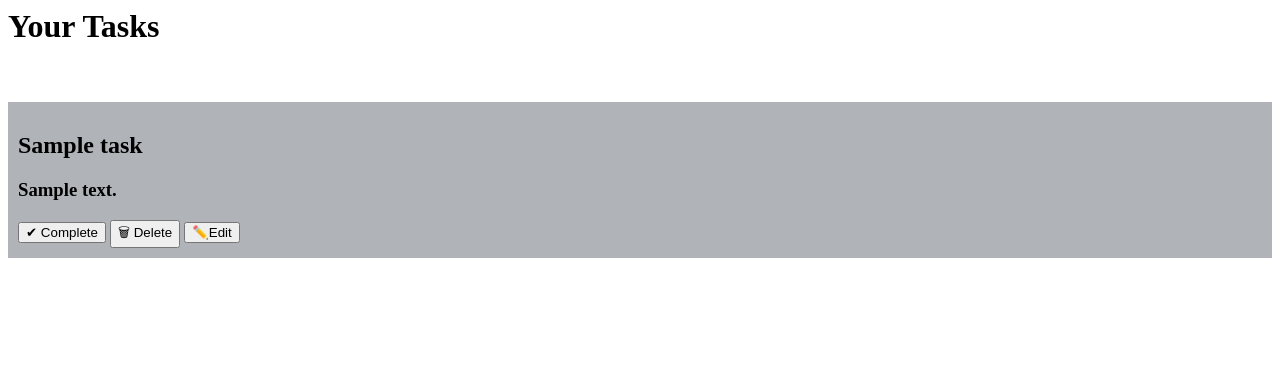
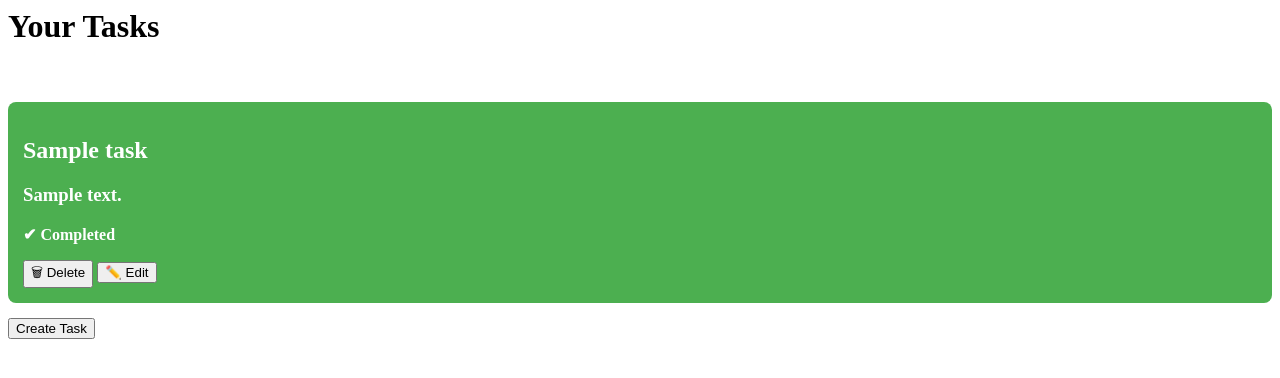
Before and after one commit to Djangodev2010/Crud-application-with-django, a Django app: page / in a window 1280 px wide. Shown: the top 378 px of the page. Run offline with Django 5.2, Linux system fonts and the light colour scheme; a user stored in the database is signed in; tables that the repository leaves empty hold one stand-in row (values such as "Sample post").

Commit message:
adding edit, delete and complete functionality to the project and using the login_required decortor to restrict unknown access

```diff
--- a/app/models.py
+++ b/app/models.py
@@ -7,7 +7,7 @@ class Task(models.Model):
     user = models.ForeignKey(User, on_delete=models.CASCADE, null=True)
     title = models.CharField(max_length=100)
     description = models.CharField(max_length=400)
-    status = models.BooleanField
+    status = models.BooleanField(default=False)
     created_on = models.DateField(auto_now_add=True)
 
     def __str__(self):
--- a/app/urls.py
+++ b/app/urls.py
@@ -5,5 +5,8 @@ urlpatterns = [
     path('', views.index, name='index'),
     path('register', views.register, name='register'),
     path('login', views.login_view, name='login'),
-    path('create-task', views.create_task_view, name='create_task')
+    path('create-task', views.create_task_view, name='create_task'),
+    path('complete-task <int:task_id>', views.complete_task, name='complete_task'),
+    path('delete-task <int:task_id>', views.delete_task, name='delete_task'),
+    path('edit-task <int:task_id>', views.edit_task, name='edit_task')
 ]
--- a/app/views.py
+++ b/app/views.py
@@ -1,7 +1,8 @@
-from django.shortcuts import render, redirect
+from django.shortcuts import render, redirect, get_object_or_404
 from .forms import *
 from django.contrib.auth.decorators import login_required
 from django.contrib.auth import authenticate, login
+from .models import *
 
 # Create your views here.
 
@@ -51,3 +52,27 @@ def create_task_view(request):
     else:
         form = TaskForm()
     return render(request, 'create_task.html', {'form': form})
+
+@login_required
+def complete_task(request, task_id):
+    task = get_object_or_404(Task, id=task_id)
+    task.status = True
+    task.save()
+    return redirect('/')
+
+@login_required
+def delete_task(request, task_id):
+    task = get_object_or_404(Task, id=task_id)
+    task.delete()
+    return redirect('/')
+
+@login_required
+def edit_task(request, task_id):
+    task = get_object_or_404(Task, id=task_id)
+    if request.method == 'POST':
+        form = TaskForm(request.POST, instance=task)
+        form.save()
+        return redirect('/')
+    else:
+        form = TaskForm(instance=task)
+    return render(request, 'edit_task.html', {'form': form})
--- a/templates/index.html
+++ b/templates/index.html
@@ -1,19 +1,28 @@
 <h1>Your Tasks</h1><br><br>
 {% for task in tasks %}
-<div style="background-color:#b0b3b8; padding: 10px; margin-bottom: 15px;">
+<div style="background-color: {% if task.status %}#4CAF50{% else %}#b0b3b8{% endif %}; color: white; padding: 15px; margin-bottom: 15px; border-radius: 8px;">
     <h2>{{ task.title }}</h2>
     <h3>{{ task.description }}</h3>
-    <form action="#" method="post" style="display: inline;">
-        {% csrf_token %}
-        <button type="submit" class="btn btn-success">✔ Complete</button>
-    </form>
-    <form action="#" method="post" style="display: inline;">
+
+    {% if task.status %}
+        <p style="font-weight: bold;">✔ Completed</p>
+    {% else %}
+        <form action="{% url 'complete_task' task.id %}" method="post" style="display: inline;">
+            {% csrf_token %}
+            <button type="submit" class="btn btn-success">✔ Complete</button>
+        </form>
+    {% endif %}
+
+    <form action="{% url 'delete_task' task.id %}" method="post" style="display: inline;">
         {% csrf_token %}
         <button type="submit" class="btn btn-danger">🗑 Delete</button>
     </form>
-    <form action="#" method="post" style="display: inline;">
-        {% csrf_token %}
-        <button type="submit" class="btn btn-danger">✏️Edit</button>
+
+    <form action="{% url 'edit_task' task.id %}" method="get" style="display: inline;">
+        <button type="submit" class="btn btn-warning">✏️ Edit</button>
     </form>
 </div>
 {% endfor %}
+<a href="{% url 'create_task' %}">
+    <button>Create Task</button>
+</a>
```
Also changed, not shown: templates/edit_task.html (added, +7 -0 lines), app/migrations/0004_task_status.py (added).
